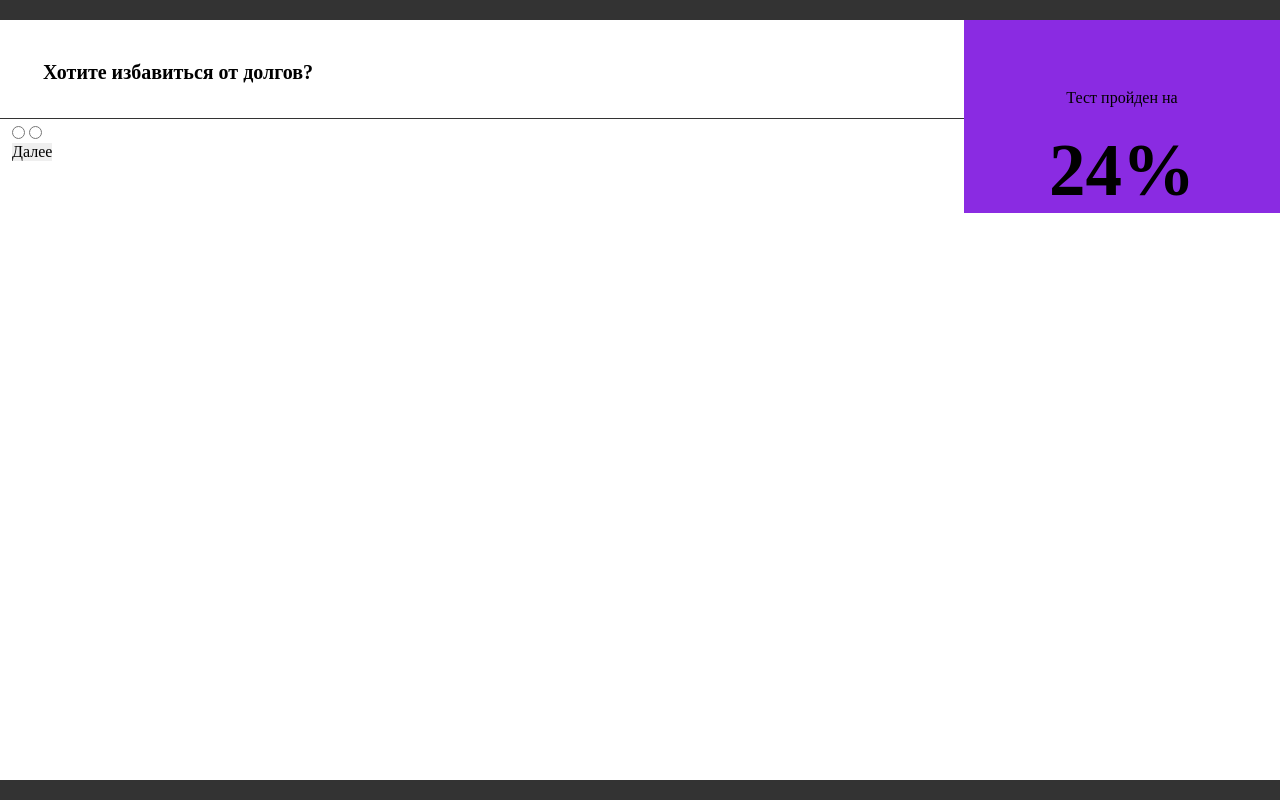
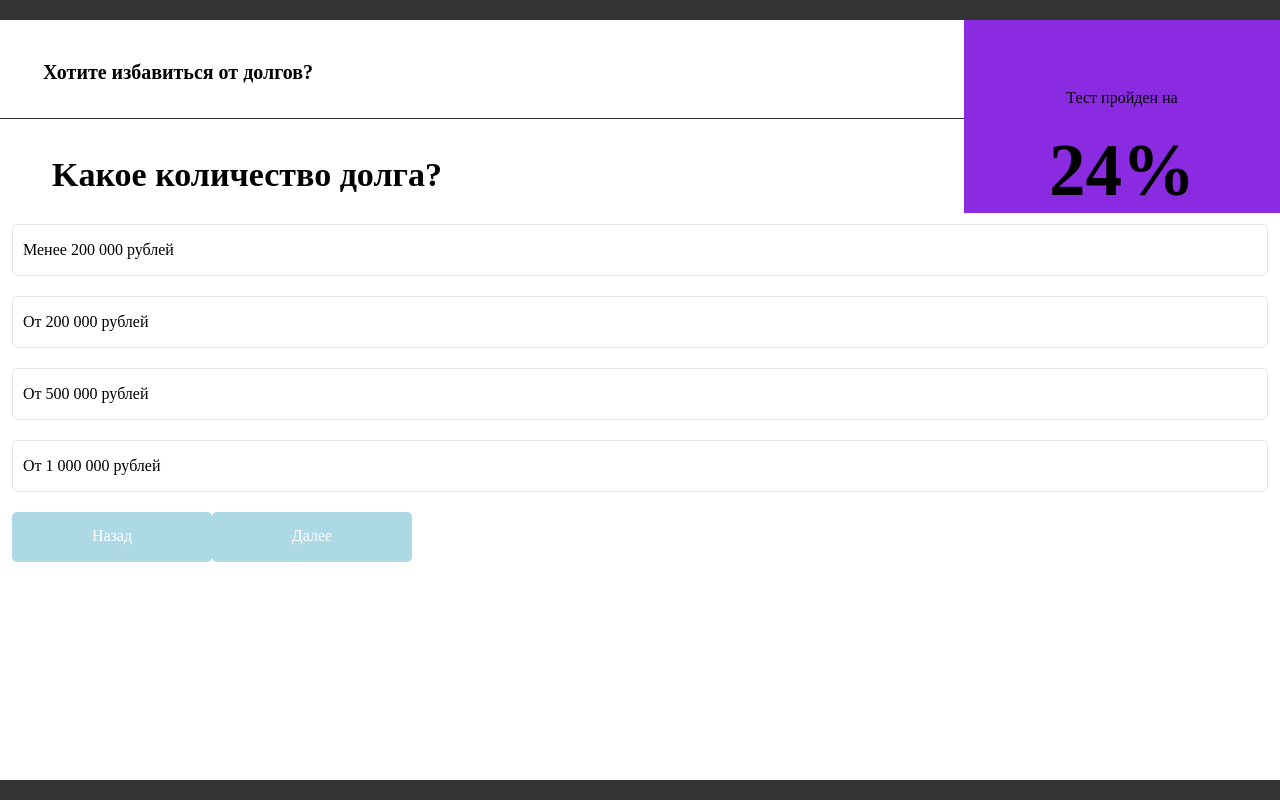
Before and after one commit to xezon88/quiz, a plain HTML site: page index.html in a window 1280 px wide. Drawn offline with Linux system fonts and the light colour scheme.

Commit message:
блок 2

```diff
--- a/css/style.css
+++ b/css/style.css
@@ -116,12 +116,64 @@ button {
     padding: 67px 0 20px;
 }
 
+.form__title {
+    font-size: 34px;
+    font-weight: 900;
+    padding: 30px 40px;
+}
+
 .quiz-position__percent {
     font-size: 73px;
     font-weight: 900;
     text-align: center;
+    margin-bottom: 83px;
+    display: block;
 }
 
 .quiz-position__percent-change {
     clear: both;
 }
+
+.form-button {
+    display: flex;
+}
+
+.form-button__indent {}
+
+.form-button_btn-prev {}
+
+.button--primary {
+    float: right;
+    width: 200px;
+    height: 50px;
+    border-radius: 5px;
+    background-color: lightblue;
+    color: #fff;
+}
+
+.form-button_btn-next {}
+
+.form__column {}
+
+.form__group {
+    border: 1px solid #e5e5e5;
+    border-radius: 5px;
+    margin-bottom: 20px;
+    padding: 14px 10px;
+}
+
+.form__group.active-chekbox {
+    border: 1px solid #707070;
+    box-shadow: 0 1px 4px rgba(0, 0, 0, .25);
+}
+
+.form__input {
+    display: none;
+}
+
+.form__label-checkbox {
+    line-height: 22px;
+    display: flex;
+    align-items: center;
+    position: relative;
+}
--- a/index.html
+++ b/index.html
@@ -26,7 +26,7 @@
             </div>
             <div class="quiz-body">
                 <form action="#" method="post" class="form quiz-body__form">
-                    <fieldset class="form_fieldset" style="display: block">
+                    <fieldset class="form_fieldset" style="display: none">
                         <div class="form__title"></div>
                         <div class="form__wrap">
                             <label for="label-choise-yes-first">
@@ -40,7 +40,32 @@
                             <button class="form-button_btn-next button--primary">Далее</button>
                         </div>
                     </fieldset>
-                    <fieldset class="form_fieldset" style="display: none">
+                    <fieldset class="form_fieldset" style="display: block">
+                        <div class="form__title">
+                            Kакое количество долга?
+                        </div>
+                        <div class="form__column">
+                            <div class="form__group">
+                                <input type="checkbox" name="user_check_1" id="check_1" class="form__input" value="Менее 200 000р">
+                                <label for="check_1" class="form__label-checkbox">Менее 200 000 рублей</label>
+                            </div>
+                            <div class="form__group">
+                                <input type="checkbox" name="user_check_2" id="check_2" class="form__input" value="от 200 000р">
+                                <label for="check_2" class="form__label-checkbox">От 200 000 рублей</label>
+                            </div>
+                            <div class="form__group">
+                                <input type="checkbox" name="user_check_3" id="check_3" class="form__input" value="от 500 000р">
+                                <label for="check_3" class="form__label-checkbox">От 500 000 рублей</label>
+                            </div>
+                            <div class="form__group">
+                                <input type="checkbox" name="user_check_4" id="check_4" class="form__input" value="От 1 000 000р">
+                                <label for="check_4" class="form__label-checkbox">От 1 000 000 рублей</label>
+                            </div>
+                        </div>
+                        <div class="form-button form-button__indent">
+                            <button class="form-button_btn-prev button--primary">Назад</button>
+                            <button class="form-button_btn-next button--primary">Далее</button>
+                        </div>
                     </fieldset>
                     <fieldset class="form_fieldset" style="display: none">
                     </fieldset>
```
